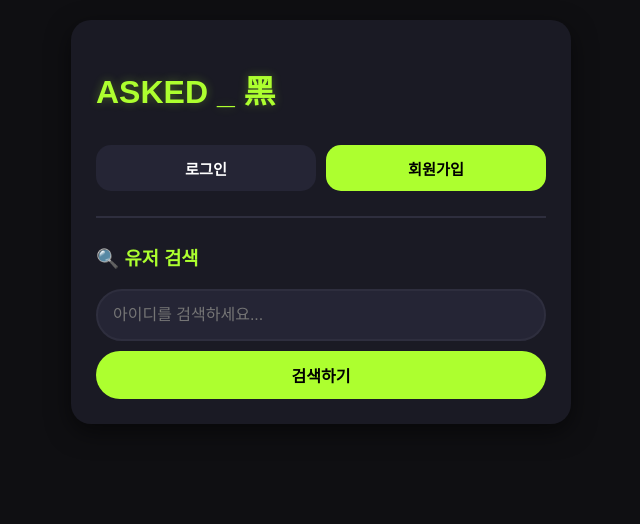
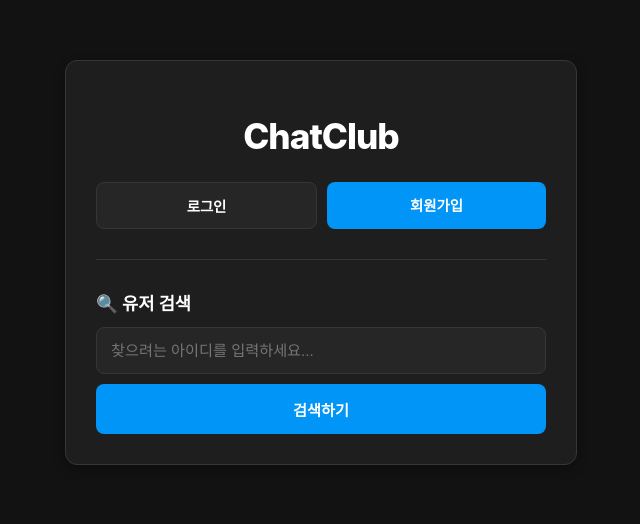
Before and after one commit to twinkelglue/App, a Flask app: page / in a window 1280 px wide. Shown: the top 524 px of the page, without its empty margins (319-959 px from the left). Run offline with Flask 3, Linux system fonts and the light colour scheme; parts of the project's set-up code (start-up, migrations or seed data) failed here and were passed over; some libraries are stand-ins or nearby versions.

Commit message:
Update index.html

```diff
--- a/templates/index.html
+++ b/templates/index.html
@@ -3,50 +3,52 @@
 <head>
     <meta charset="UTF-8">
     <meta name="viewport" content="width=device-width, initial-scale=1.0">
-    <title>Asked Black</title>
+    <title>ChatClub</title>
     <style>
-        body { background-color: #0f0f12; color: #ffffff; font-family: 'Pretendard', sans-serif; padding: 20px; margin: 0; }
-        .container { max-width: 450px; margin: 0 auto; background: #1a1a24; padding: 25px; border-radius: 20px; box-shadow: 0 8px 24px rgba(0,0,0,0.5); }
-        h1 { font-size: 2rem; color: #adff2f; text-shadow: 0 0 10px rgba(173,255,47,0.3); margin-bottom: 25px; }
-        input[type="text"] { width: 100%; padding: 15px; border: 2px solid #2e2e3e; border-radius: 30px; background: #252535; color: white; font-size: 1rem; box-sizing: border-box; outline: none; transition: 0.3s; }
-        input[type="text"]:focus { border-color: #adff2f; }
-        button { background: #adff2f; color: #000; border: none; padding: 12px 25px; font-weight: bold; border-radius: 30px; cursor: pointer; font-size: 1rem; width: 100%; margin-top: 10px; }
-        a { color: #8ab4f8; text-decoration: none; font-size: 0.95rem; }
-        .btn-link { display: inline-block; background: #252535; color: #fff; padding: 12px; border-radius: 15px; width: 100%; text-align: center; box-sizing: border-box; margin-top: 8px; font-weight: bold; }
-        .room-item { background: #252535; padding: 15px; border-radius: 15px; margin-bottom: 8px; display: flex; justify-content: space-between; align-items: center; }
+        body { background-color: #121212; color: #ffffff; font-family: '-apple-system', BlinkMacSystemFont, 'Segoe UI', Roboto, sans-serif; padding: 20px; margin: 0; }
+        .container { max-width: 450px; margin: 40px auto; background: #1e1e1e; padding: 30px; border-radius: 12px; border: 1px solid #363636; box-shadow: 0 4px 12px rgba(0,0,0,0.3); }
+        h1 { font-size: 2.2rem; font-weight: 800; color: #ffffff; text-align: center; margin-bottom: 25px; letter-spacing: -1px; }
+        input[type="text"] { width: 100%; padding: 14px; border: 1px solid #363636; border-radius: 8px; background: #262626; color: white; font-size: 0.95rem; box-sizing: border-box; outline: none; transition: 0.2s; }
+        input[type="text"]:focus { border-color: #0095f6; }
+        button { background: #0095f6; color: #ffffff; border: none; padding: 14px; font-weight: 600; border-radius: 8px; cursor: pointer; font-size: 0.95rem; width: 100%; margin-top: 10px; }
+        button:hover { background: #1877f2; }
+        .btn-link { display: inline-block; background: #262626; color: #ffffff; padding: 12px; border-radius: 8px; width: 100%; text-align: center; box-sizing: border-box; margin-top: 8px; font-weight: 600; border: 1px solid #363636; text-decoration: none; font-size: 0.9rem; }
+        .btn-link-primary { display: inline-block; background: #0095f6; color: #ffffff; padding: 12px; border-radius: 8px; width: 100%; text-align: center; box-sizing: border-box; margin-top: 8px; font-weight: 600; text-decoration: none; font-size: 0.9rem; }
+        .room-item { background: #262626; padding: 15px; border-radius: 8px; margin-bottom: 8px; display: flex; justify-content: space-between; align-items: center; border: 1px solid #363636; }
+        a { color: #0095f6; text-decoration: none; font-size: 0.9rem; }
     </style>
 </head>
 <body>
     <div class="container">
-        <h1>ASKED _ 黑</h1>
+        <h1>ChatClub</h1>
         {% if session.get('user') %}
-            <p style="color: #bbb;">🔥 <b style="color:#fff;">{{ session['user'] }}</b>님 접속 중</p>
-            <a href="/user/{{ session['user'] }}" class="btn-link" style="background:#adff2f; color:#000;">내 프로필 홈</a>
-            <a href="/group/create" class="btn-link">➕ 새 단톡방 파기</a>
+            <p style="color: #a8a8a8; text-align: center; font-size:0.95rem; margin-bottom: 20px;">🔥 <b style="color:#fff;">{{ session['user'] }}</b>님 대화 중</p>
+            <a href="/user/{{ session['user'] }}" class="btn-link-primary">내 프로필 홈</a>
+            <a href="/group/create" class="btn-link">➕ 새 단톡방 생성</a>
 
-            <h3 style="margin-top:25px; color:#adff2f;">내 단톡방 리스트</h3>
+            <h3 style="margin-top:30px; color:#ffffff; font-size:1.1rem; border-bottom: 1px solid #363636; padding-bottom:8px;">내 오픈 단톡방</h3>
             {% if my_rooms %}
                 {% for room in my_rooms %}
                     <div class="room-item">
-                        <span>💬 {{ room[1] }}</span>
-                        <a href="/group/chat/{{ room[0] }}" style="color:#adff2f; font-weight:bold;">입장</a>
+                        <span>💬 {{ room.room_name }}</span>
+                        <a href="/group/chat/{{ room.id }}" style="font-weight: bold;">입장</a>
                     </div>
                 {% endfor %}
             {% else %}
-                <p style="color:#666; font-size:0.9rem;">참여 중인 단톡방이 없습니다.</p>
+                <p style="color:#737373; font-size:0.9rem; text-align:center; padding: 15px 0;">개설한 오픈 대화방이 없습니다.</p>
             {% endif %}
-            <br><a href="/logout" style="color:#ff6b6b; display:block; text-align:center; margin-top:15px;">로그아웃</a>
+            <br><a href="/logout" style="color:#ed4956; display:block; text-align:center; margin-top:15px; font-weight:600;">로그아웃</a>
         {% else %}
             <div style="display:flex; gap:10px; margin-bottom:20px;">
-                <a href="/login" class="btn-link" style="flex:1;">로그인</a>
-                <a href="/register" class="btn-link" style="flex:1; background:#adff2f; color:#000;">회원가입</a>
+                <a href="/login" class="btn-link" style="flex:1; margin:0;">로그인</a>
+                <a href="/register" class="btn-link-primary" style="flex:1; margin:0;">회원가입</a>
             </div>
         {% endif %}
 
-        <hr style="border:1px solid #2e2e3e; margin:25px 0;">
-        <h3 style="color: #adff2f;">🔍 유저 검색</h3>
+        <hr style="border:0; border-top:1px solid #363636; margin:30px 0;">
+        <h3 style="color: #ffffff; font-size:1.1rem; margin-bottom: 12px;">🔍 유저 검색</h3>
         <form action="/search" method="get">
-            <input type="text" name="query" placeholder="아이디를 검색하세요...">
+            <input type="text" name="query" placeholder="찾으려는 아이디를 입력하세요...">
             <button type="submit">검색하기</button>
         </form>
     </div>
```
